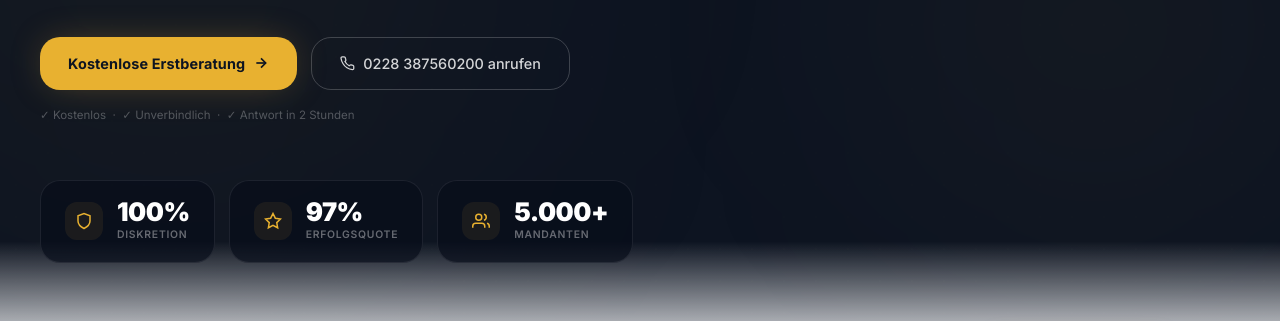
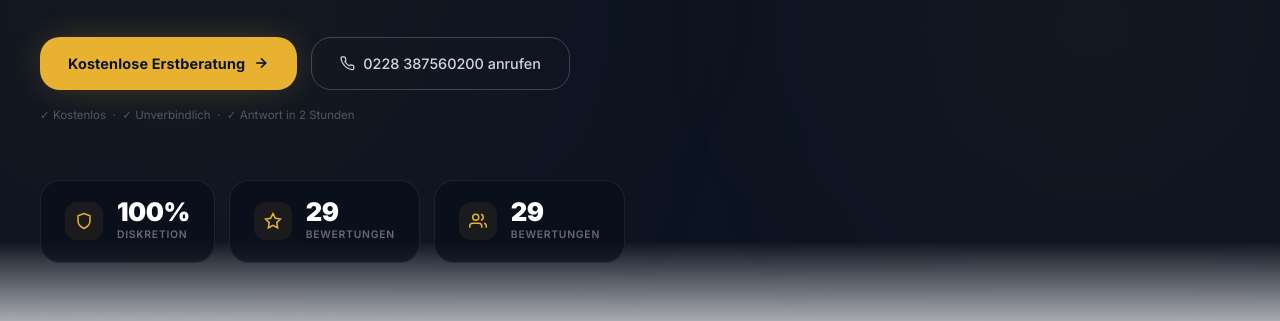
Before and after one commit to systemsforfuture/toelle-wagenknecht-rechtsanwaelte-partnerschaft-mbb-bonn, a plain HTML site: page index.html in a window 1280 px wide. Shown: the part 479-800 px from the top of the page. Drawn offline with nearby package versions, Linux system fonts and the light colour scheme.

Commit message:
fix: remove fake stats, real reviews count, fix impressum title

```diff
--- a/index.html
+++ b/index.html
@@ -445,11 +445,11 @@
         </div>
         <div class="stat-card glass-dark">
           <div class="stat-icon"><svg viewBox="0 0 24 24" fill="none" stroke="currentColor" stroke-width="2"><polygon points="12 2 15.09 8.26 22 9.27 17 14.14 18.18 21.02 12 17.77 5.82 21.02 7 14.14 2 9.27 8.91 8.26 12 2"/></svg></div>
-          <div><div class="stat-n" id="stat-success">97%</div><div class="stat-l">Erfolgsquote</div></div>
+          <div><div class="stat-n" id="stat-success">29</div><div class="stat-l">Bewertungen</div></div>
         </div>
         <div class="stat-card glass-dark">
           <div class="stat-icon"><svg viewBox="0 0 24 24" fill="none" stroke="currentColor" stroke-width="2"><path d="M17 21v-2a4 4 0 0 0-4-4H5a4 4 0 0 0-4 4v2"/><circle cx="9" cy="7" r="4"/><path d="M23 21v-2a4 4 0 0 0-3-3.87M16 3.13a4 4 0 0 1 0 7.75"/></svg></div>
-          <div><div class="stat-n" id="stat-clients">5.000+</div><div class="stat-l">Mandanten</div></div>
+          <div><div class="stat-n" id="stat-clients">29</div><div class="stat-l">Bewertungen</div></div>
         </div>
       </div>
     </div>
@@ -648,8 +648,8 @@
           <span class="process-step-badge">04</span>
         </div>
         <h3>Erfolgreicher Abschluss</h3>
-        <p>97% Erfolgsquote: Wir kämpfen bis zum bestmöglichen Ergebnis für Sie.</p>
-        <span class="process-highlight">97% Erfolgsquote</span>
+        <p>Konsequent und persönlich — wir kämpfen für Ihr bestmögliches Ergebnis.</p>
+        <span class="process-highlight">Ihr Recht durchsetzen</span>
       </div>
     </div>
     <div style="text-align:center" class="rv">
@@ -691,12 +691,12 @@
         <div class="about-box glass-dark" style="position:relative">
           <div class="about-box-accent"></div>
           <div style="position:relative">
-            <div class="about-main-num gold-text" id="about-years">25+</div>
-            <div class="about-main-lbl">Jahre Erfahrung</div>
+            <div class="about-main-num gold-text" id="about-years">Ihre<br>Kanzlei</div>
+            <div class="about-main-lbl">vor Ort</div>
             <div class="about-stats-grid">
               <div class="about-stat-card"><span class="about-stat-n">100%</span><span class="about-stat-l">Persönlich</span></div>
-              <div class="about-stat-card"><span class="about-stat-n" id="about-mandates">5.000+</span><span class="about-stat-l">Mandate</span></div>
-              <div class="about-stat-card"><span class="about-stat-n">97%</span><span class="about-stat-l">Erfolgsquote</span></div>
+              <div class="about-stat-card"><span class="about-stat-n" id="about-mandates">29</span><span class="about-stat-l">Bewertungen</span></div>
+              <div class="about-stat-card"><span class="about-stat-n">29</span><span class="about-stat-l">Bewertungen</span></div>
               <div class="about-stat-card"><span class="about-stat-n">4.9★</span><span class="about-stat-l">Bewertung</span></div>
             </div>
           </div>
@@ -722,7 +722,7 @@
         <div class="trust-point"><div class="trust-point-icon"><svg viewBox="0 0 24 24" fill="none" stroke="currentColor" stroke-width="2" width="18" height="18"><path d="M12 22s8-4 8-10V5l-8-3-8 3v7c0 6 8 10 8 10z"/></svg></div><h4>Anwaltsgeheimnis</h4><p>Absolute Vertraulichkeit in jedem Fall</p></div>
         <div class="trust-point"><div class="trust-point-icon"><svg viewBox="0 0 24 24" fill="none" stroke="currentColor" stroke-width="2" width="18" height="18"><circle cx="12" cy="12" r="10"/><polyline points="12 6 12 12 16 14"/></svg></div><h4>24h Erreichbarkeit</h4><p>Notfall-Hotline für dringende Fälle</p></div>
         <div class="trust-point"><div class="trust-point-icon"><svg viewBox="0 0 24 24" fill="none" stroke="currentColor" stroke-width="2" width="18" height="18"><polygon points="12 2 15.09 8.26 22 9.27 17 14.14 18.18 21.02 12 17.77 5.82 21.02 7 14.14 2 9.27 8.91 8.26 12 2"/></svg></div><h4>Fachanwälte</h4><p>Zertifizierte Spezialisten pro Rechtsgebiet</p></div>
-        <div class="trust-point"><div class="trust-point-icon"><svg viewBox="0 0 24 24" fill="none" stroke="currentColor" stroke-width="2" width="18" height="18"><polyline points="23 6 13.5 15.5 8.5 10.5 1 18"/><polyline points="17 6 23 6 23 12"/></svg></div><h4>97% Erfolgsquote</h4><p>Nachweislich überdurchschnittliche Ergebnisse</p></div>
+        <div class="trust-point"><div class="trust-point-icon"><svg viewBox="0 0 24 24" fill="none" stroke="currentColor" stroke-width="2" width="18" height="18"><polyline points="23 6 13.5 15.5 8.5 10.5 1 18"/><polyline points="17 6 23 6 23 12"/></svg></div><h4>Voller Einsatz</h4><p>Konsequente Durchsetzung Ihrer Rechte</p></div>
         <div class="trust-point"><div class="trust-point-icon"><svg viewBox="0 0 24 24" fill="none" stroke="currentColor" stroke-width="2" width="18" height="18"><rect x="3" y="11" width="18" height="11" rx="2" ry="2"/><path d="M7 11V7a5 5 0 0 1 10 0v4"/></svg></div><h4>DSGVO-konform</h4><p>Höchste Datenschutzstandards</p></div>
         <div class="trust-point"><div class="trust-point-icon"><svg viewBox="0 0 24 24" fill="none" stroke="currentColor" stroke-width="2" width="18" height="18"><path d="M17 21v-2a4 4 0 0 0-4-4H5a4 4 0 0 0-4 4v2"/><circle cx="9" cy="7" r="4"/><path d="M23 21v-2a4 4 0 0 0-3-3.87M16 3.13a4 4 0 0 1 0 7.75"/></svg></div><h4>Persönlich</h4><p>Fester Ansprechpartner ab Tag eins</p></div>
       </div>
@@ -783,7 +783,7 @@
         </div>
         <div class="faq-item">
           <button class="faq-btn"><span class="faq-btn-text">Wie ist die Erfolgsquote Ihrer Kanzlei?</span><svg class="faq-chev" viewBox="0 0 24 24" fill="none" stroke="currentColor" stroke-width="2"><polyline points="6 9 12 15 18 9"/></svg></button>
-          <div class="faq-answer"><p class="faq-answer-text">Wir erreichen eine Erfolgsquote von 97% — ob durch außergerichtliche Einigungen oder Gerichtsverfahren. Jeder Fall wird individuell mit einer maßgeschneiderten Strategie bearbeitet.</p></div>
+          <div class="faq-answer"><p class="faq-answer-text">Wir setzen Ihre Rechte konsequent durch — ob durch außergerichtliche Einigungen oder Gerichtsverfahren. Jeder Fall wird individuell mit einer maßgeschneiderten Strategie bearbeitet.</p></div>
         </div>
         <div class="faq-item">
           <button class="faq-btn"><span class="faq-btn-text">Wie funktioniert das Mandanten-Portal?</span><svg class="faq-chev" viewBox="0 0 24 24" fill="none" stroke="currentColor" stroke-width="2"><polyline points="6 9 12 15 18 9"/></svg></button>
@@ -879,8 +879,8 @@
     <div class="foot-bottom">
       <p class="foot-copy">&copy; 2026 Tölle Wagenknecht Rechtsanwälte Partnerschaft mbB &middot; Alle Rechte vorbehalten</p>
       <div class="foot-legal">
-        <a href="#kontakt" title="Impressum wird bei Beauftragung eingerichtet">Impressum</a>
-        <a href="#kontakt" title="Datenschutz wird bei Beauftragung eingerichtet">Datenschutzerklärung</a>
+        <a href="#kontakt" >Impressum</a>
+        <a href="#kontakt" >Datenschutzerklärung</a>
         <span style="opacity:.35;font-size:.73rem;margin-left:6px">· Demo-Website</span>
       </div>
     </div>
```
